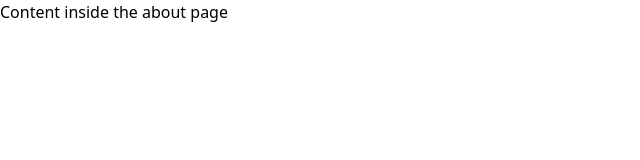
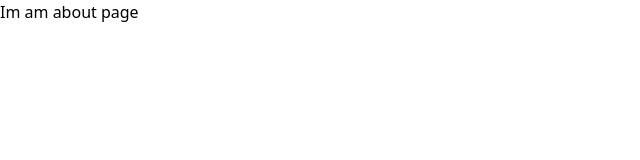
Before and after one commit to AfiqZaidin03/nextjs-learning, a Next.js app: page /about in a window 1280 px wide. Shown: the top 160 px of the page, without its empty margins (0-640 px from the left). Built offline with nearby package versions, Linux system fonts and the light colour scheme.

Commit message:
add Contact component and update About page content

```diff
--- a/src/app/about/page.tsx
+++ b/src/app/about/page.tsx
@@ -1,7 +1,7 @@
 import React from "react";
 
 const About = () => {
-  return <div>Content inside the about page</div>;
+  return <div>Im am about page</div>;
 };
 
 export default About;
--- /dev/null
+++ b/src/app/contact/page.tsx
@@ -0,0 +1,7 @@
+import React from "react";
+
+const Contact = () => {
+  return <div>Im a contact page</div>;
+};
+
+export default Contact;
```
